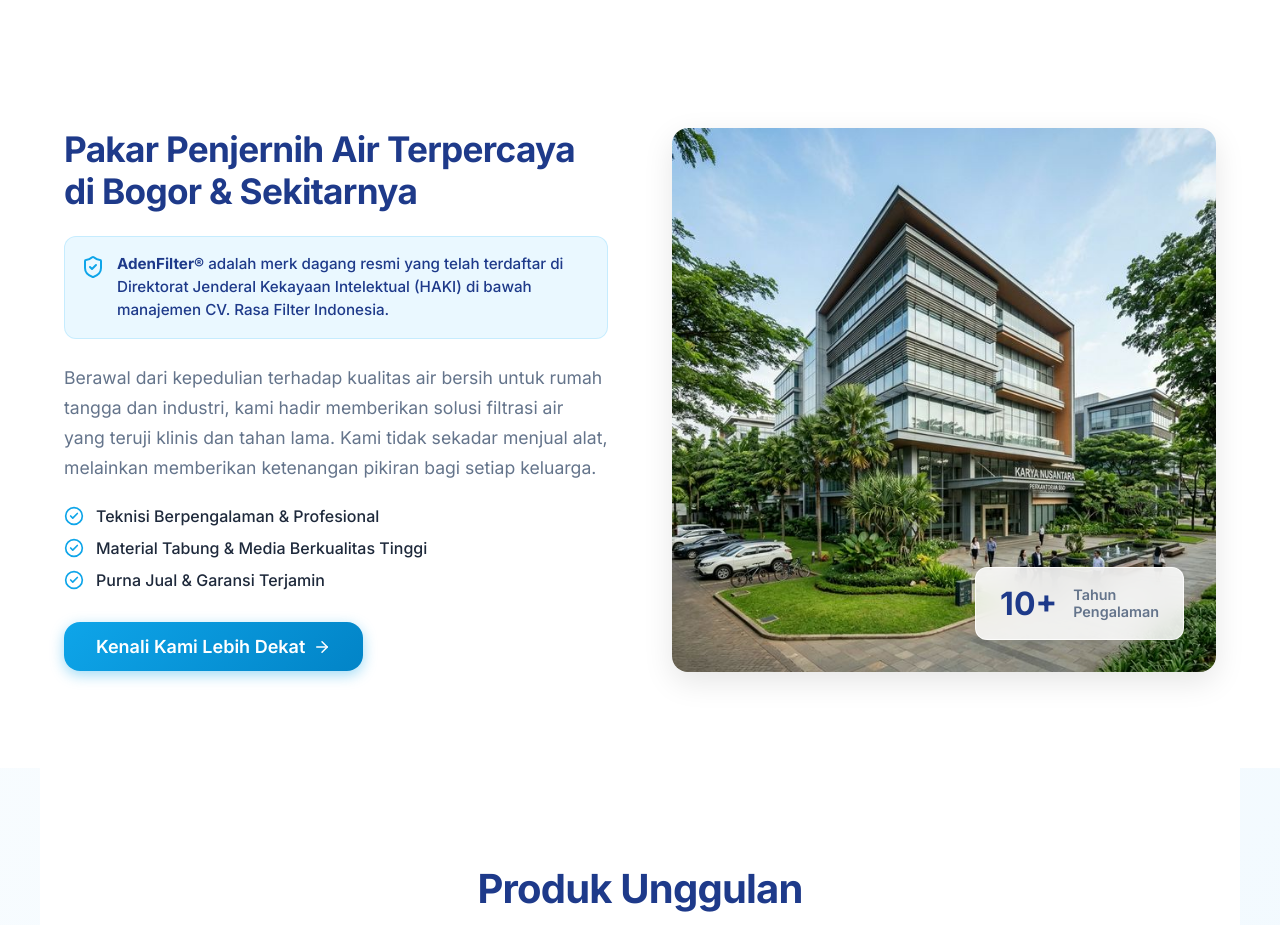
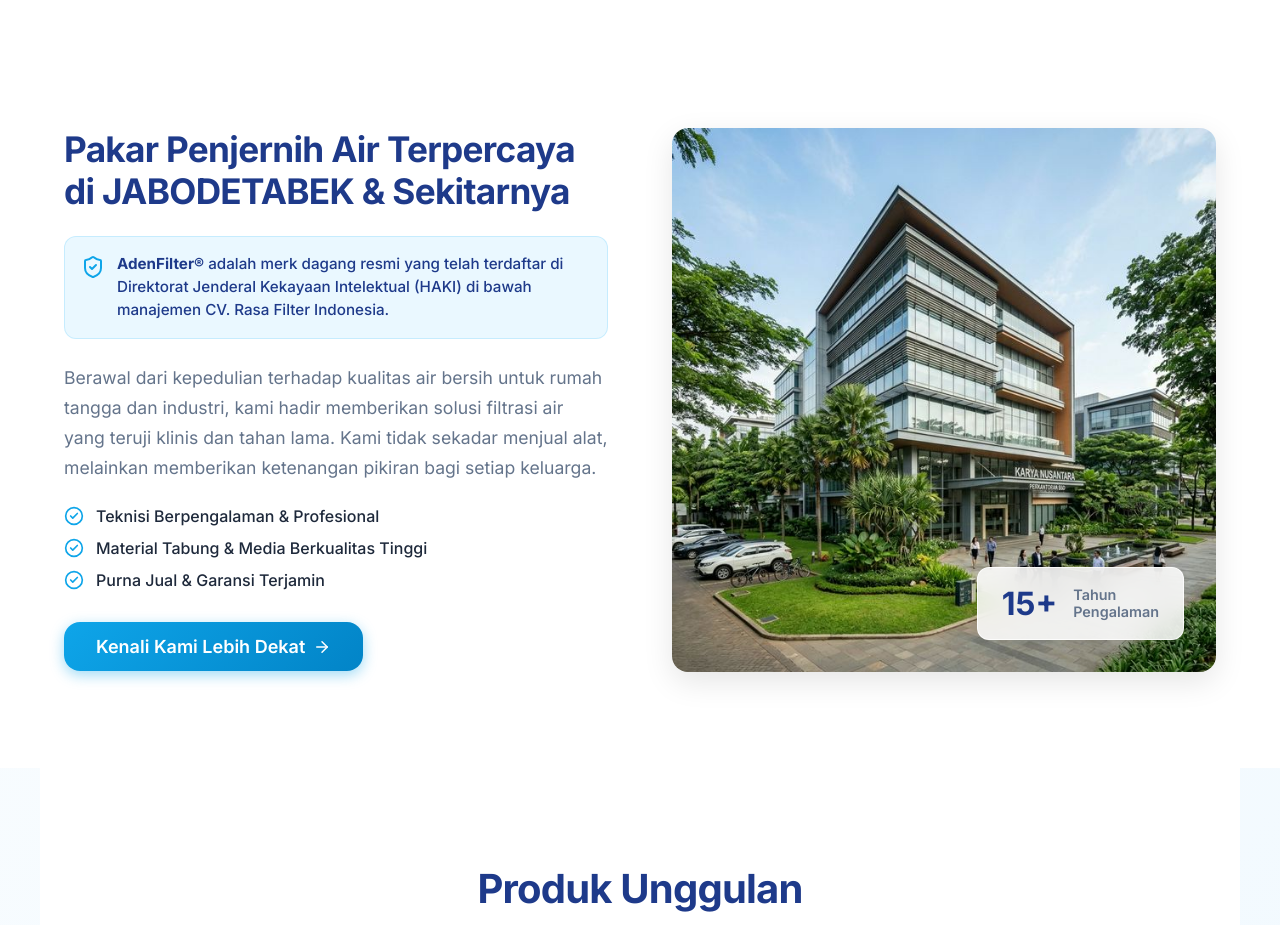
Before and after one commit to adenfilterofficial-blip/adenfilter, a React (Vite) app: page / in a window 1280 px wide. Shown: the part 1700-2625 px from the top of the page. Built offline with nearby package versions, Linux system fonts and the light colour scheme.

Commit message:
pastikan perubahan statistik tersimpan

```diff
--- a/src/components/ProfileSnippet.tsx
+++ b/src/components/ProfileSnippet.tsx
@@ -6,7 +6,7 @@ export const ProfileSnippet = () => {
     <section className="container section-padding">
       <div className="profile-snippet-layout">
         <div className="profile-snippet-content">
-          <h2 className="section-title" style={{ textAlign: 'left', marginBottom: '1.5rem', fontSize: '2.2rem' }}>Pakar Penjernih Air Terpercaya di Bogor & Sekitarnya</h2>
+          <h2 className="section-title" style={{ textAlign: 'left', marginBottom: '1.5rem', fontSize: '2.2rem' }}>Pakar Penjernih Air Terpercaya di JABODETABEK & Sekitarnya</h2>
 
           <div style={{ display: 'flex', alignItems: 'flex-start', gap: '0.75rem', background: 'rgba(56, 189, 248, 0.1)', padding: '1rem', borderRadius: '12px', marginBottom: '1.5rem', border: '1px solid rgba(56, 189, 248, 0.2)' }}>
             <ShieldCheck size={24} color="var(--primary-blue)" style={{ flexShrink: 0, marginTop: '2px' }} />
@@ -32,8 +32,8 @@ export const ProfileSnippet = () => {
         <div className="profile-snippet-image">
           <img src="/assets/images/about-office-tangsel.jpg" alt="Workshop Aden Filter" className="profile-img" loading="lazy" />
           <div className="experience-badge glass-panel">
-            <span style={{ fontSize: '2rem', fontWeight: 800, color: 'var(--primary-dark)' }}>10+</span>
-            <span style={{ fontSize: '0.9rem', color: 'var(--text-muted)', fontWeight: 600 }}>Tahun<br/>Pengalaman</span>
+            <span style={{ fontSize: '2rem', fontWeight: 800, color: 'var(--primary-dark)' }}>15+</span>
+            <span style={{ fontSize: '0.9rem', color: 'var(--text-muted)', fontWeight: 600 }}>Tahun<br />Pengalaman</span>
           </div>
         </div>
       </div>
```
